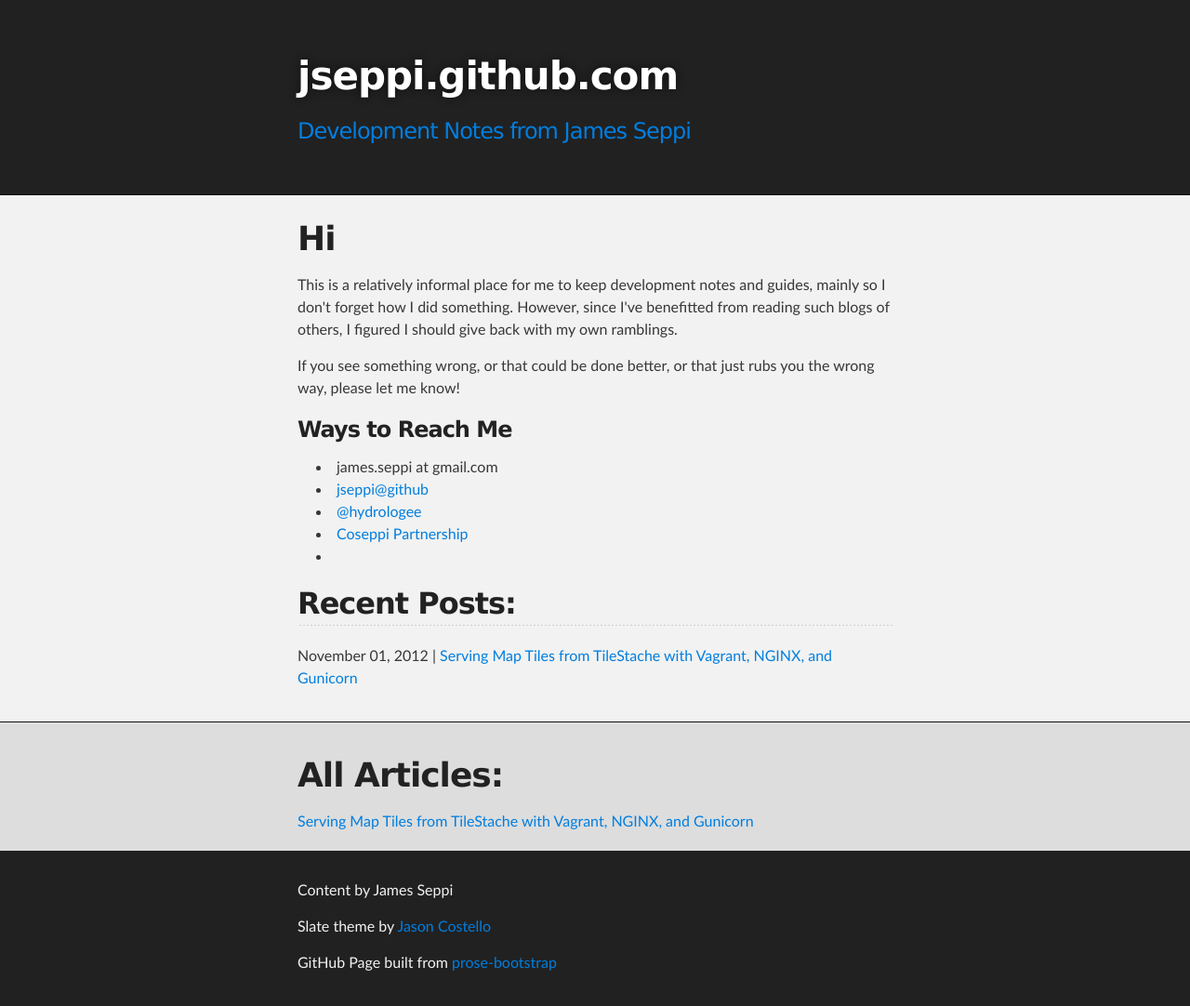
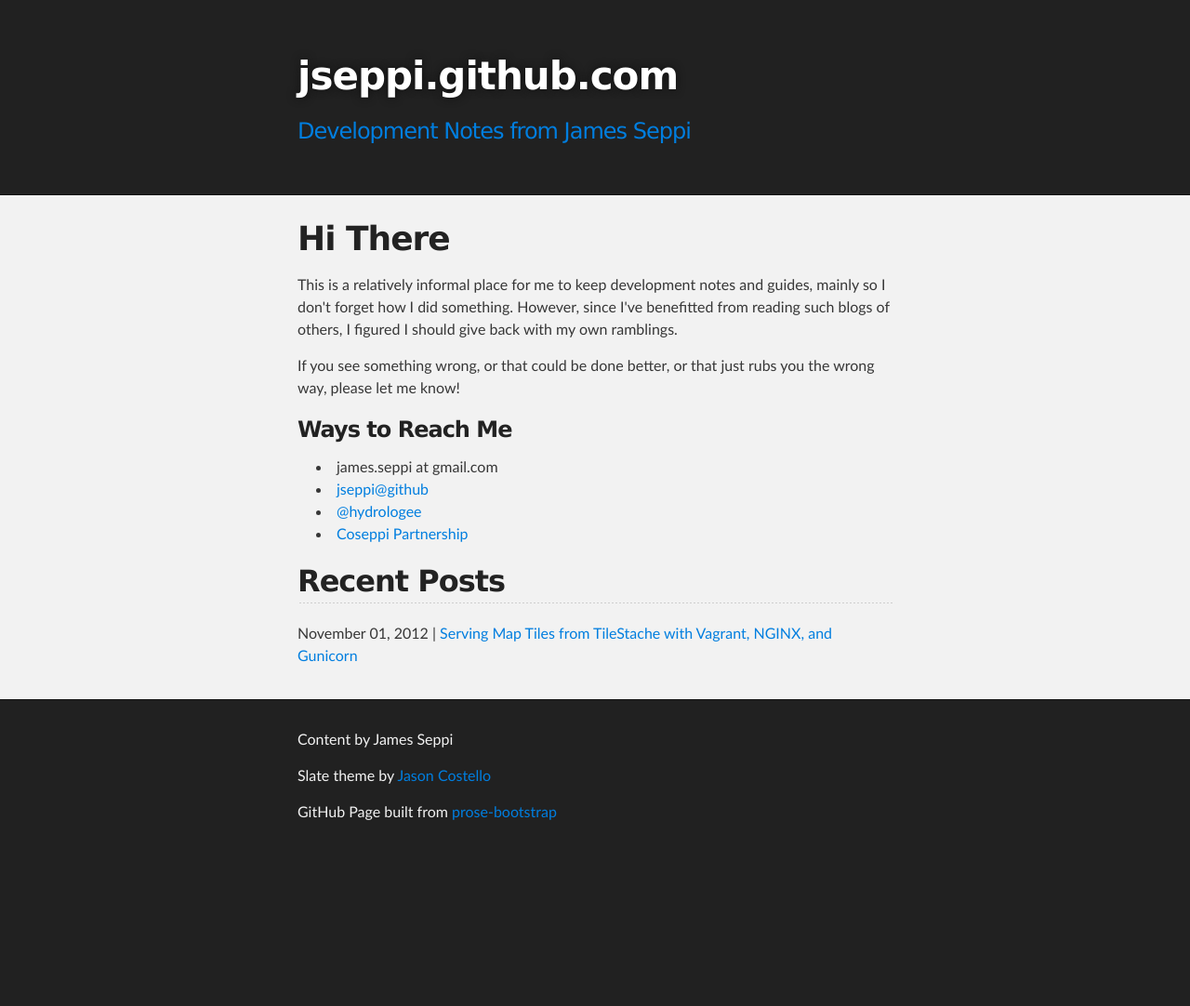
Before and after one commit to jseppi/jseppi.github.io, a Jekyll site: the page built from index.html, in a window 1280 px wide. Shown: the whole page at 93% size. Built offline with Jekyll 4.4.1, drawn with Linux system fonts in a browser that asks for light colours; after the commit the page ends 920 px from its top, so only the background shows below that.

Commit message:
removed all articles

```diff
--- a/_layouts/default.html
+++ b/_layouts/default.html
@@ -48,19 +48,6 @@
       </section>
     </div>
 
-
-  <!-- TODO: Setup this navigation, maybe something in a dropdown in the main header area -->
-  <div class="article-navigation outer">
-    <section class="inner">
-      <h1>All Articles:</h1>
-      {% for item in site.categories.articles limit:40 offset:0 %}
-        <a class="article-link" href="{{site.baseurl}}{{item.url}}" title="{{item.title}}">
-          {{item.title}}
-        </a>
-      {% endfor %}
-    </section>
-  </div>
-
   <div id='footer_wrap' class="outer">
     <footer class="inner">
       <p>Content by James Seppi</p>
--- a/index.html
+++ b/index.html
@@ -2,7 +2,7 @@
 layout: default
 ---
 
-<h1>Hi</h1>
+<h1>Hi There</h1>
 <p>This is a relatively informal place for me to keep development notes and guides, mainly so I don't forget how I did something.  However, since I've benefitted from reading such blogs of others, I figured I should give back with my own ramblings.</p>
 
 <p>If you see something wrong, or that could be done better, or that just rubs you the wrong way, please let me know!</p>
@@ -12,10 +12,10 @@ layout: default
   <li>james.seppi at gmail.com</li>
   <li><a href="http://github.com/jseppi">jseppi@github</a></li>
   <li><a href="http://twitter.com/hydrologee">@hydrologee</a></li>
-  <li><a href="http://www.coseppi.com">Coseppi Partnership</a><li>
+  <li><a href="http://www.coseppi.com">Coseppi Partnership</a></li>
 </ul>
 
-<h2>Recent Posts:</h2>
+<h2>Recent Posts</h2>
 {% for item in site.categories.articles limit:40 offset:0 %}
     <p>{{ item.date | date: "%B %d, %Y" }} | <a href="{{item.url}}" title="{{item.title}}">{{item.title}}</a></p>
 {% endfor %}
```
